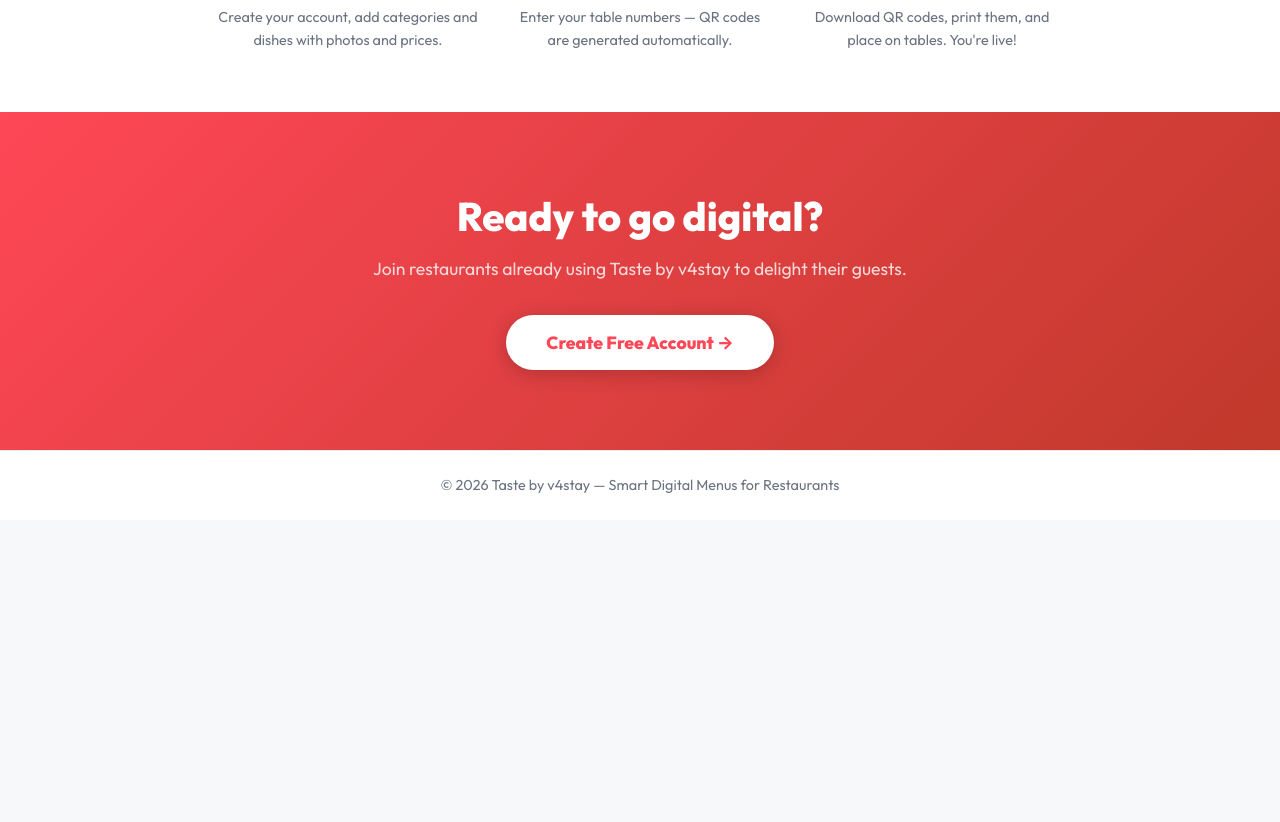
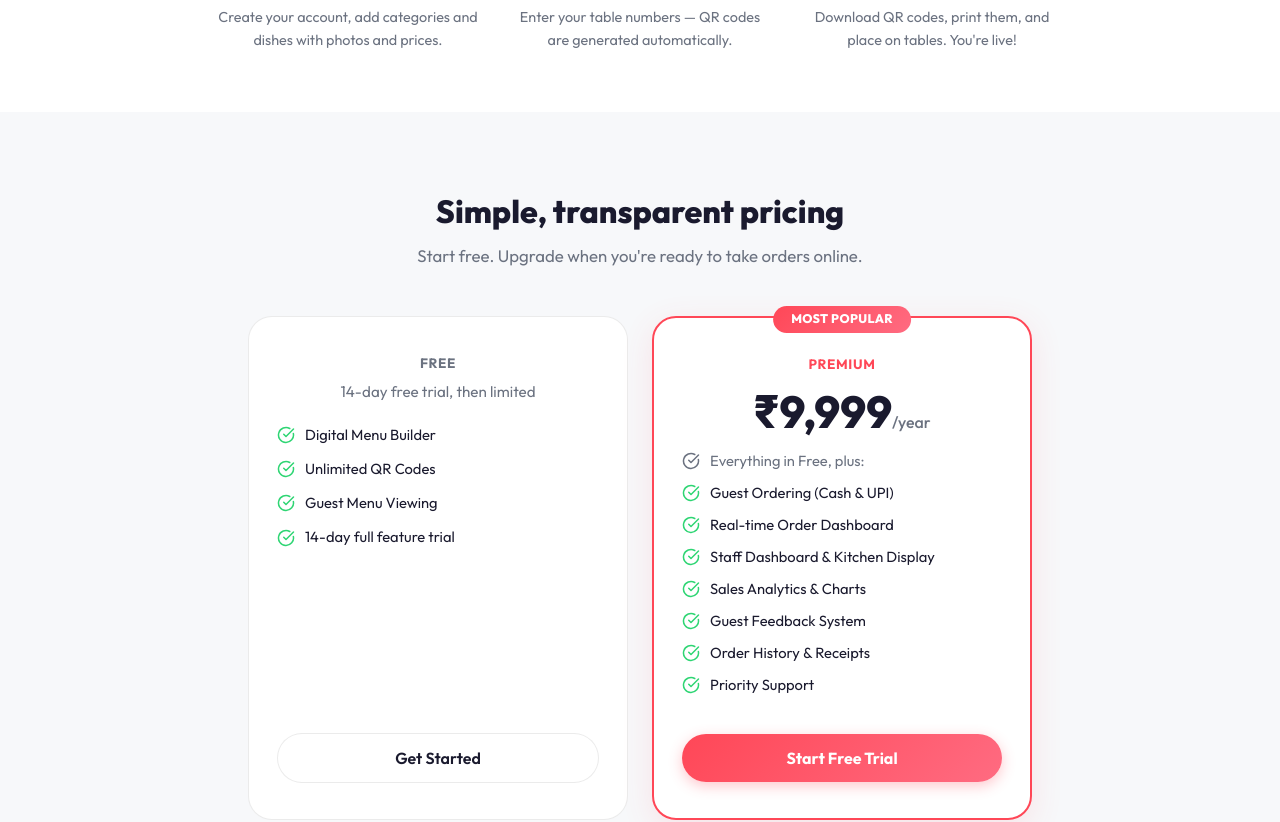
Before and after one commit to virat709/taste-by-v4stay, a React (Vite) app: page / in a window 1280 px wide. Shown: the part 1568-2390 px from the top of the page. Before the commit the page ends 2088 px from the top, so only its background shows below. Built offline with nearby package versions, Linux system fonts and the light colour scheme; no server answers.

Commit message:
Add pricing section to landing page

```diff
--- a/src/pages/LandingPage.jsx
+++ b/src/pages/LandingPage.jsx
@@ -1,6 +1,6 @@
 import React from 'react';
 import { useNavigate } from 'react-router-dom';
-import { Utensils, QrCode, TrendingUp, ArrowRight, Smartphone, Zap, ShieldCheck } from 'lucide-react';
+import { Utensils, QrCode, TrendingUp, ArrowRight, Smartphone, Zap, ShieldCheck, CheckCircle } from 'lucide-react';
 
 export default function LandingPage() {
   const navigate = useNavigate();
@@ -63,6 +63,45 @@
         </div>
       </section>
 
+      {/* Pricing */}
+      <section style={{ padding: '80px 40px', textAlign: 'center', maxWidth: '900px', margin: '0 auto' }}>
+        <h2 style={{ fontSize: '2rem', fontWeight: '800', marginBottom: '12px' }}>Simple, transparent pricing</h2>
+        <p style={{ color: 'var(--text-muted)', fontSize: '1.05rem', marginBottom: '48px' }}>Start free. Upgrade when you're ready to take orders online.</p>
+        <div style={{ display: 'flex', gap: '24px', justifyContent: 'center', flexWrap: 'wrap' }}>
+          {/* Free Plan */}
+          <div style={{ flex: '1', minWidth: '280px', maxWidth: '380px', background: 'var(--surface)', borderRadius: '24px', border: '1px solid var(--border)', padding: '36px 28px', display: 'flex', flexDirection: 'column' }}>
+            <div style={{ fontSize: '0.85rem', fontWeight: '700', textTransform: 'uppercase', letterSpacing: '0.05em', color: 'var(--text-muted)', marginBottom: '8px' }}>Free</div>
+            <div style={{ fontSize: '0.95rem', color: 'var(--text-muted)', marginBottom: '20px' }}>14-day free trial, then limited</div>
+            <div style={{ marginBottom: '28px', flex: 1 }}>
+              {['Digital Menu Builder', 'Unlimited QR Codes', 'Guest Menu Viewing', '14-day full feature trial'].map(f => (
+                <div key={f} style={{ display: 'flex', alignItems: 'center', gap: '10px', marginBottom: '12px', fontSize: '0.92rem', textAlign: 'left' }}>
+                  <CheckCircle size={18} color="#2ed573" style={{ flexShrink: 0 }} /> {f}
+                </div>
+              ))}
+            </div>
+            <button onClick={() => navigate('/auth')} className="btn-secondary" style={{ width: '100%', padding: '14px', fontSize: '1rem' }}>Get Started</button>
+          </div>
+
+          {/* Premium Plan */}
+          <div style={{ flex: '1', minWidth: '280px', maxWidth: '380px', background: 'var(--surface)', borderRadius: '24px', border: '2px solid #ff4757', padding: '36px 28px', display: 'flex', flexDirection: 'column', position: 'relative', boxShadow: '0 8px 32px rgba(255,71,87,0.12)' }}>
+            <div style={{ position: 'absolute', top: '-12px', left: '50%', transform: 'translateX(-50%)', background: 'linear-gradient(135deg, #ff4757, #ff6b81)', color: 'white', padding: '4px 18px', borderRadius: '50px', fontSize: '0.78rem', fontWeight: '800', textTransform: 'uppercase', letterSpacing: '0.03em' }}>Most Popular</div>
+            <div style={{ fontSize: '0.85rem', fontWeight: '700', textTransform: 'uppercase', letterSpacing: '0.05em', color: 'var(--primary)', marginBottom: '4px' }}>Premium</div>
+            <div style={{ marginBottom: '4px' }}>
+              <span style={{ fontSize: '2.8rem', fontWeight: '800' }}>₹9,999</span>
+              <span style={{ fontSize: '1rem', color: 'var(--text-muted)', fontWeight: '500' }}>/year</span>
+            </div>
+            <div style={{ marginBottom: '28px', flex: 1 }}>
+              {['Everything in Free, plus:', 'Guest Ordering (Cash & UPI)', 'Real-time Order Dashboard', 'Staff Dashboard & Kitchen Display', 'Sales Analytics & Charts', 'Guest Feedback System', 'Order History & Receipts', 'Priority Support'].map(f => (
+                <div key={f} style={{ display: 'flex', alignItems: 'center', gap: '10px', marginBottom: '10px', fontSize: '0.92rem', textAlign: 'left', color: f.startsWith('Every') ? 'var(--text-muted)' : 'var(--text-main)' }}>
+                  <CheckCircle size={18} color={f.startsWith('Every') ? 'var(--text-muted)' : '#2ed573'} style={{ flexShrink: 0 }} /> {f}
+                </div>
+              ))}
+            </div>
+            <button onClick={() => navigate('/auth')} className="btn-primary" style={{ width: '100%', padding: '14px', fontSize: '1rem' }}>Start Free Trial</button>
+          </div>
+        </div>
+      </section>
+
       {/* CTA */}
       <section style={{ padding: '80px 40px', textAlign: 'center', background: 'linear-gradient(135deg, #ff4757 0%, #c0392b 100%)' }}>
         <h2 style={{ fontSize: '2.5rem', fontWeight: '800', color: 'white', marginBottom: '16px' }}>Ready to go digital?</h2>
--- a/src/pages/admin/Settings.jsx
+++ b/src/pages/admin/Settings.jsx
@@ -124,7 +124,7 @@
               ))}
             </div>
             {getEffectivePlan(formData) !== 'paid' && (
-              <button type="button" onClick={() => window.open('https://your-upgrade-link.com', '_blank')} style={{ padding: '12px 28px', background: 'linear-gradient(135deg, #ff4757, #ff6b81)', border: 'none', borderRadius: '12px', color: 'white', fontWeight: '800', fontSize: '0.95rem', cursor: 'pointer', fontFamily: 'inherit', boxShadow: '0 4px 16px rgba(255,71,87,0.3)' }}>
+              <button type="button" onClick={() => window.open(window.location.origin, '_blank')} style={{ padding: '12px 28px', background: 'linear-gradient(135deg, #ff4757, #ff6b81)', border: 'none', borderRadius: '12px', color: 'white', fontWeight: '800', fontSize: '0.95rem', cursor: 'pointer', fontFamily: 'inherit', boxShadow: '0 4px 16px rgba(255,71,87,0.3)' }}>
                 Upgrade to Premium — ₹9,999/year
               </button>
             )}
```
